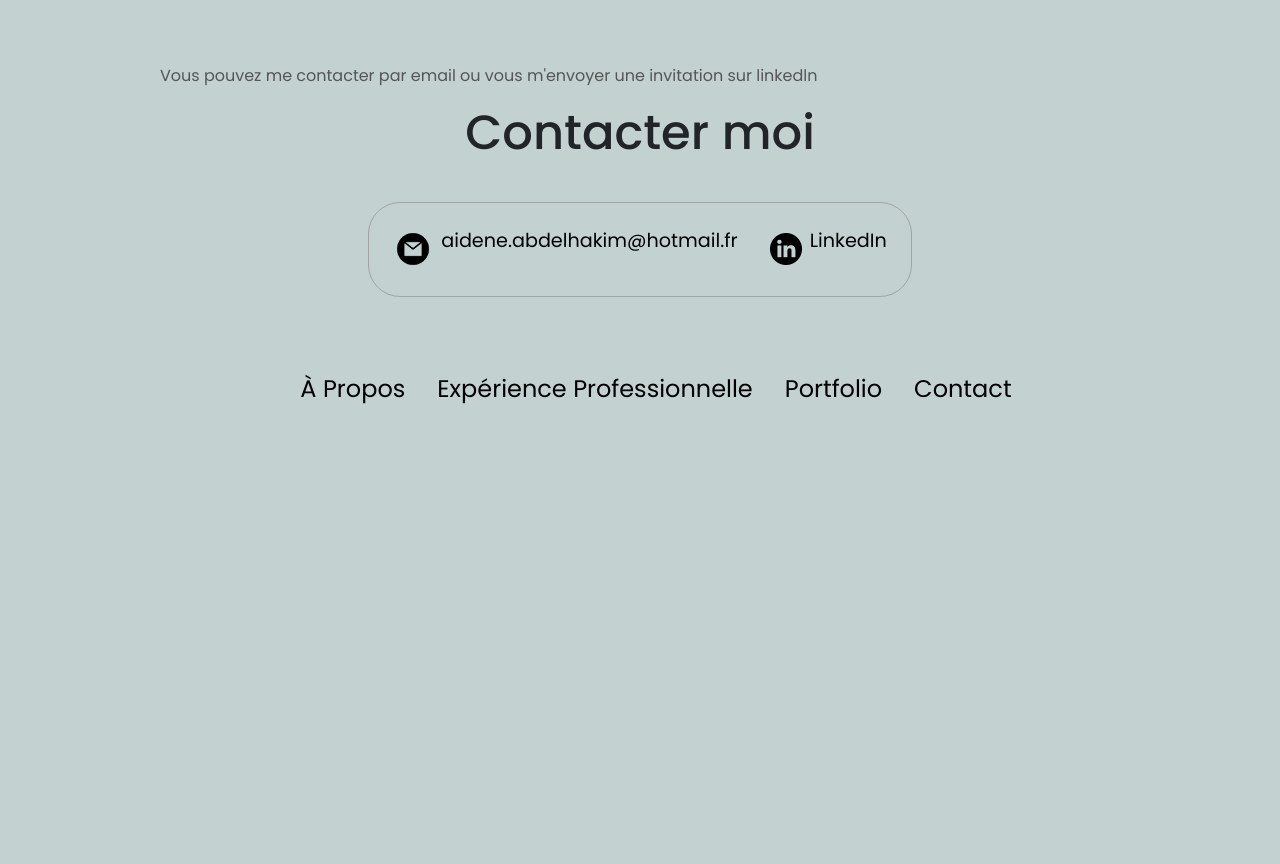
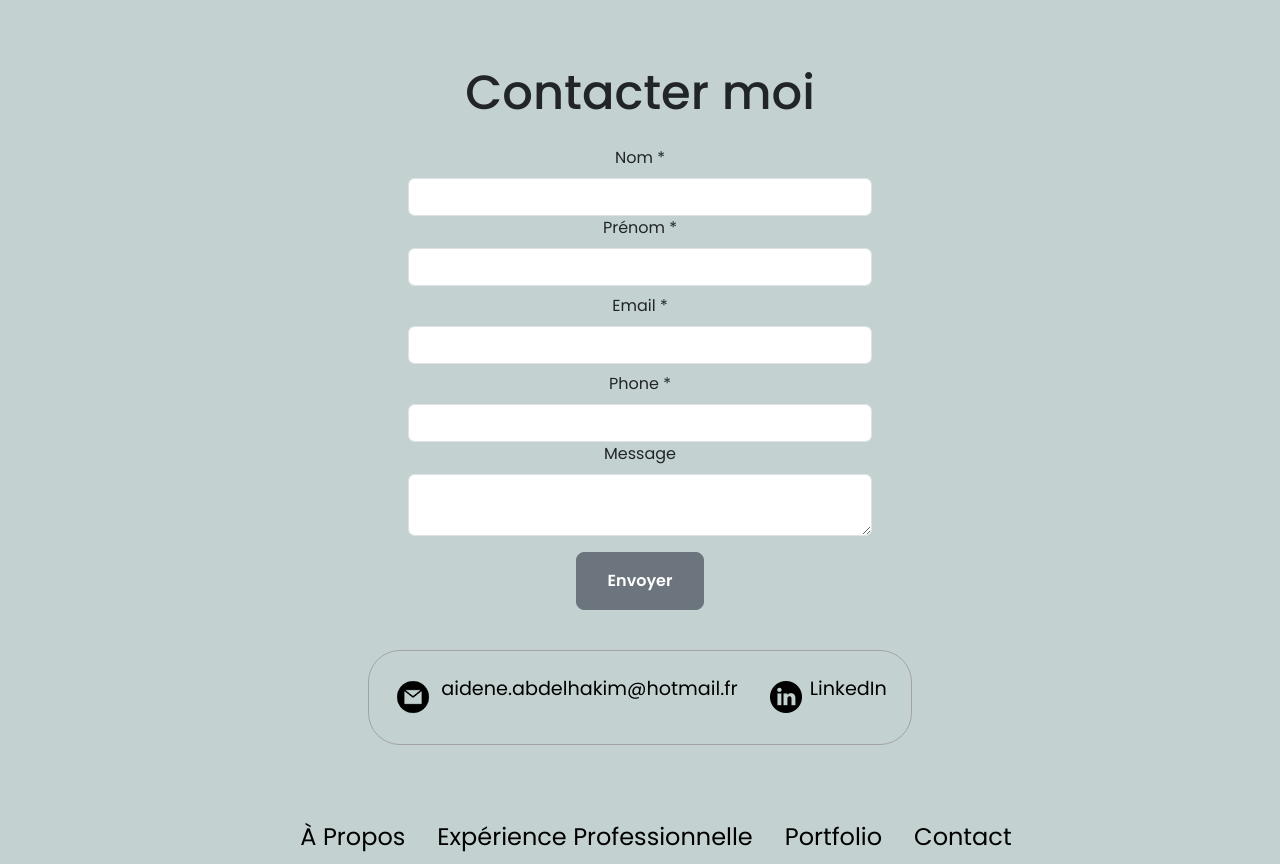
Before and after one commit to aaidene/portfolio2023, a plain HTML site: page index.html in a window 1280 px wide. Shown: the part 3189-4053 px from the top of the page. Before the commit the page ends 3726 px from the top, so only its background shows below. Drawn offline with nearby package versions, Linux system fonts and the light colour scheme.

Commit message:
Add files via upload

```diff
--- a/index.html
+++ b/index.html
@@ -251,8 +251,29 @@
     </section>
     <section id="contact">
 
-        <p class="section__text__p1">Vous pouvez me contacter par email ou vous m'envoyer une invitation sur linkedln</p>
         <h1 class="title">Contacter moi</h1>
+        <div class="text-center d-flex align-items-center justify-content-center">
+
+
+            <form action="" class=" w-50 p-2">
+                <label for="" class="form-label mt-2">Nom *</label>
+                <input type="text" class="form-control">
+                <label for="" class="form-label ">Prénom *</label>
+                <input type="text" class="form-control">
+                <label for="" class="form-label mt-2">Email  *</label>
+                <input type="email" class="form-control">
+                <label for="" class="form-label mt-2">Phone  *</label>
+                <input type="tel" class="form-control">
+
+
+                <label for="" class="form-label">Message</label>
+                <textarea name="" class="form-control"></textarea>
+                <button type="submit" class="btn btn btn-secondary mt-3 rounded-3 ">Envoyer</button>
+            </form>
+        </div>
+
+
+
 
         <div class="contact-info-upper-container">
 
--- a/mediaqueries.css
+++ b/mediaqueries.css
@@ -12,7 +12,7 @@
     }
 }
 
-@media screen and (max-width: 1200px) {
+@media screen and (max-width: 1000px) {
     #desktop-nav {
         display: none;
     }
```
Lines whose indentation alone changed are shown as unchanged.
